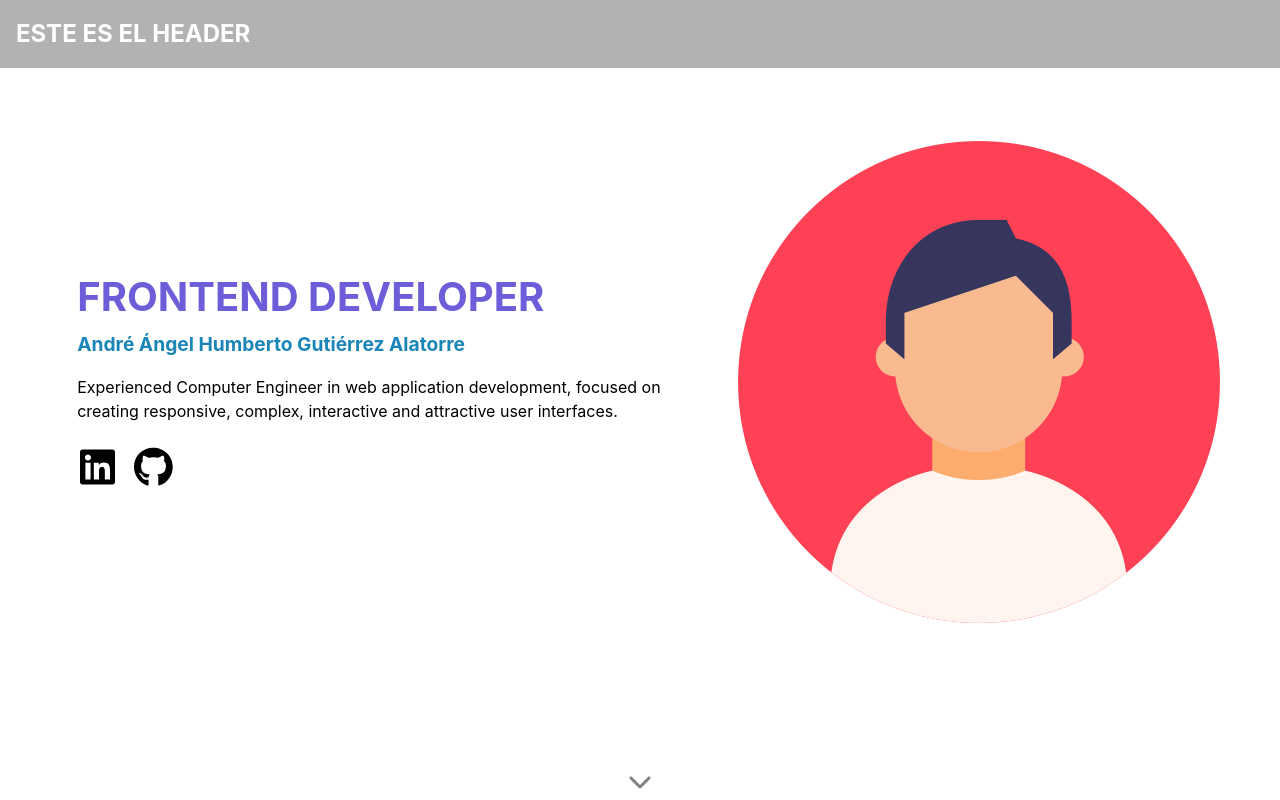
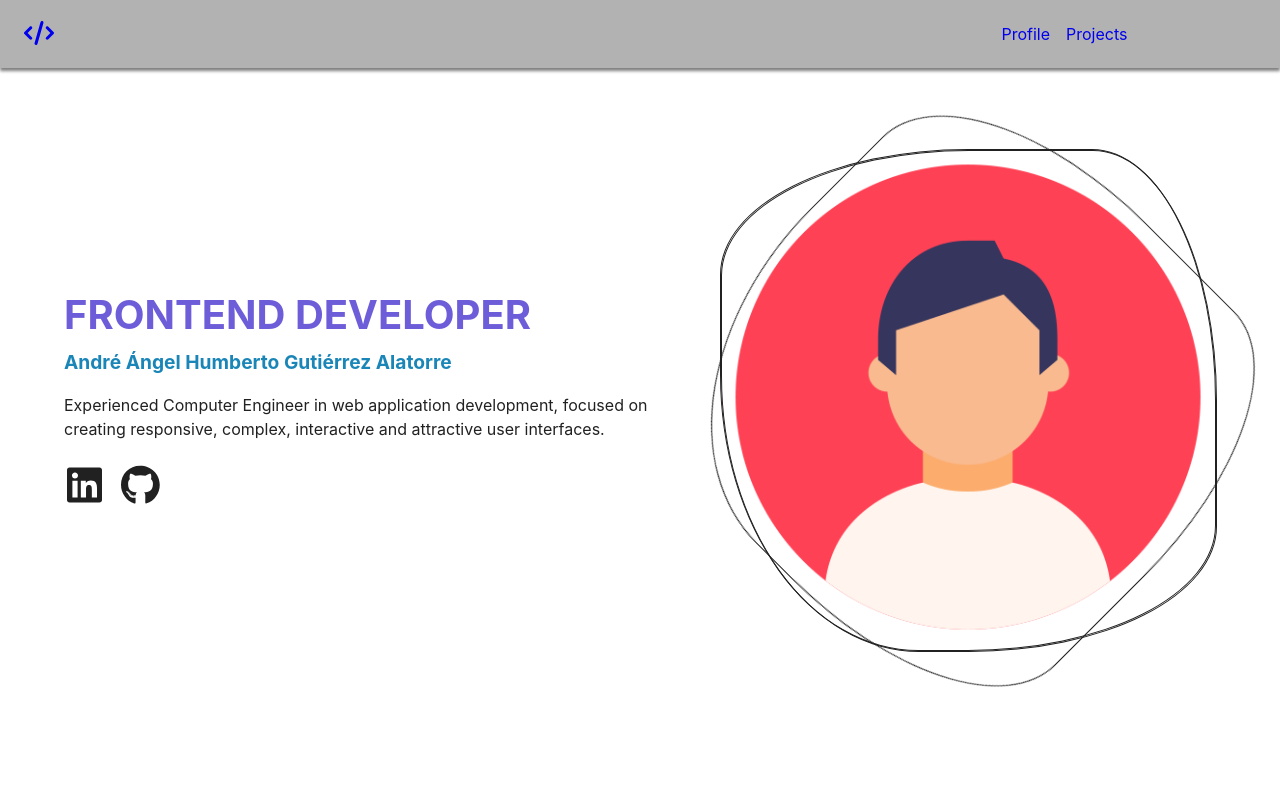
Before and after one commit to angelhumberto99/Portfolio, a Vue app: page / in a window 1280 px wide. Built offline with nearby package versions, Linux system fonts and the light colour scheme.

Commit message:
header sidebar and animations implemented

```diff
--- a/src/App.vue
+++ b/src/App.vue
@@ -1,35 +1,14 @@
 <script setup lang="ts">
   import Profile from "./components/Profile/Profile.vue"
   import Projects from "./components/Projects/Projects.vue"
+  import Header from "./components/Header/Header.vue"
 </script>
 
 <template>
-  <header>
-    <nav>
-      <h1>este es el header</h1>
-    </nav>
-  </header>
-  <Profile/>
-  <Projects/>
+  <Header/>
+  <Profile id="Profile"/>
+  <Projects id="Projects"/>
 </template>
 
 <style scoped>
-  header {
-    position: sticky;
-    height: 0;
-    z-index: 1;
-    top: 0;
-    /* mix-blend-mode: difference; */
-  }
-  h1 {
-    margin: 0;
-    padding: 0;
-    color: white;
-    text-transform: uppercase;
-    mix-blend-mode: difference;
-  }
-  nav {
-    padding: 1rem;
-    background-color: rgba(0, 0, 0, 0.3);
-  }
 </style>
--- /dev/null
+++ b/src/components/AnchorCover/AnchorCover.vue
@@ -0,0 +1,25 @@
+<script lang="ts">
+  export default {
+    name: "AnchorCover",
+    props: ["color", "animate", "delay"],
+    computed: {
+      rgbColor() {
+        const hexColor: string = this.color.replace("#", "")
+        const r = parseInt(hexColor.slice(0, 2), 16)
+        const g = parseInt(hexColor.slice(2, 4), 16)
+        const b = parseInt(hexColor.slice(4, 6), 16)
+        return `${r}, ${g}, ${b}`
+      }
+    }
+  }
+</script>
+
+<template>
+  <a :class="['circular-anchor', animate? 'show-me': 'hide-me']" :style="`--color: ${rgbColor}; --delay: ${delay}`">
+    <slot/>
+  </a>
+</template>
+
+<style scoped>
+  @import "./styles.module.scss";
+</style>
--- /dev/null
+++ b/src/components/AnchorCover/styles.module.scss
@@ -0,0 +1,47 @@
+.circular-anchor {
+  color: #212121;
+  font-size: 2.5rem;
+  width: 2.5rem;
+  height: 2.5rem;
+  text-align: center;
+  line-height: 2.5rem;
+  border-radius: 50%;
+  position: relative;
+  transition: color 0.2s ease-in-out;
+
+  &:hover {
+    color: rgb(var(--color));
+    &:before {
+      transform: scale(100);
+      background-color: rgba(var(--color), 0.3);
+      opacity: 1;
+    }
+  }
+
+  &::before {
+    background-color: rgba(var(--color), 0.3);
+    transition: transform .3s ease-in-out, opacity .3s ease-in-out;
+    position: absolute;
+    top: 50%;
+    left: 50%;
+    translate: -50% -50%;
+    z-index: -1;
+    content: "";
+    width: 100%;
+    height: 100%;
+    border-radius: 50%;
+    opacity: 0;
+    pointer-events: none;
+  }
+}
+
+.show-me {
+  transition: translate var(--delay) ease, opacity 1s ease;
+  translate: 0%;
+  opacity: 1;
+}
+
+.hide-me {
+  translate: -500%;
+  opacity: 0;
+}
--- /dev/null
+++ b/src/components/Header/Header.vue
@@ -0,0 +1,46 @@
+<script lang="ts">
+  export default {
+    name: "Header",
+    data() {
+      return {
+        hideMenu: true
+      }
+    },
+    methods: {
+      toggleMenu: function() {
+        this.hideMenu = !this.hideMenu
+      }
+    }
+  }
+</script>
+
+<template>
+  <header>
+    <nav>
+      <h1>
+        <template class="desktop">
+          <a href="#Profile">
+            <font-awesome-icon :icon="['fas', 'code']" />
+          </a>
+        </template>
+        <template class="mobile">
+          <button @click="toggleMenu" @blur="toggleMenu">
+            <font-awesome-icon :icon="['fas', 'bars']" />
+          </button>
+        </template>
+      </h1>
+      <ul :class="['menu', {hideMenu}]" >
+        <li>
+          <a href="#Profile">Profile</a>
+        </li>
+        <li>
+          <a href="#Projects">Projects</a>
+        </li>
+      </ul>
+    </nav>
+  </header>
+</template>
+
+<style scoped>
+  @import "./styles.module.scss";
+</style>
--- /dev/null
+++ b/src/components/Header/styles.module.scss
@@ -0,0 +1,114 @@
+header {
+  position: sticky;
+  height: 0;
+  z-index: 1;
+  top: 0;
+}
+h1 {
+  margin: 0;
+  padding: 0;
+  color: white;
+  text-transform: uppercase;
+  cursor: pointer;
+  transition: all 0.3s ease;
+  &:hover {
+    filter: drop-shadow(3px 3px 3px rgba(0, 0, 0, 0.5));
+  }
+}
+nav {
+  display: flex;
+  justify-content: space-between;
+  padding: 1rem 1.5rem;
+  background-color: rgb(0, 0, 0, .3);
+  box-shadow: 0 3px 3px rgba(0, 0, 0, 0.5);
+}
+
+a {
+  padding: 0;
+  margin: 0;
+  text-decoration: none;
+  &:active {
+    color: rgba(255, 255, 255, 0.3);
+  }
+  &:visited {
+    color: white;
+  }
+}
+
+.desktop {
+  display: block;
+}
+
+.mobile {
+  display: none;
+  button {
+    border: none;
+    background-color: transparent;
+    padding: 0;
+    margin: 0;
+    font-size: 1.5rem;
+    color: white;
+    cursor: pointer;
+  }
+}
+
+.menu {
+  display: flex;
+  gap: 1rem;
+  padding: 0;
+  margin: 0;
+  line-height: 36px;
+  list-style: none;
+}
+
+.hideMenu {
+  translate: -102%;
+}
+
+@media (width < 768px) {
+  .menu {
+    transition: translate .3s ease;
+    flex-direction: column;
+    position: fixed;
+    inset: 0;
+    width: 50%;
+    background-color: white;
+    z-index: -1;
+    box-shadow: 3px 0 3px rgba(0, 0, 0, 0.3);
+    padding-top: 5rem;
+    gap: .5rem;
+    li {
+      padding: 0 .5rem;
+
+      display: inline-flex;
+    }
+    a {
+      width: 100%;
+      border-radius: 5px;
+      padding: 0 1rem;
+      color: #212121;
+      transition: color .3s ease, background-color .3s ease;
+
+      &:hover {
+        color: white;
+        font-weight: 500;
+        background-color: #6e5dd8;
+      }
+    }
+  }
+  .desktop {
+    display: none;
+  }
+  .mobile {
+    display: block;
+  }
+}
+
+@media (height < 768px) {
+  nav {
+    padding: .5rem 1rem;
+  }
+  .menu {
+    padding-top: 4rem;
+  }
+}
--- a/src/components/Profile/Profile.vue
+++ b/src/components/Profile/Profile.vue
@@ -1,5 +1,6 @@
 <script lang="ts">
   import { GlassCard, SnapObservable } from '../Containers';
+  import AnchorCover from '../AnchorCover/AnchorCover.vue';
   export default {
     name: "Profile",
     data() {
@@ -10,40 +11,42 @@
     },
     components: {
       GlassCard,
-      SnapObservable
+      SnapObservable,
+      AnchorCover
     }
   }
 </script>
 
 <template>
-  <SnapObservable @observable="observe" class="wallpaper">
+  <SnapObservable @observable="observe">
     <section class="container">
       <section class="data-container">
-        <header>
+        <header :class="show?'show':'hide'" style="--delay: .8s">
           <h1>FRONTEND DEVELOPER</h1>
           <h4>André Ángel Humberto Gutiérrez Alatorre</h4>
         </header>
-        <p>
+        <p :class="show?'show':'hide'" style="--delay: 1s">
           Experienced Computer Engineer in web application development,
           focused on creating responsive, complex, interactive
           and attractive user interfaces.
         </p>
         <footer class="links-footer">
-          <a class="circular-anchor" href="https://www.linkedin.com/in/andr%C3%A9-%C3%A1ngel-humberto-guti%C3%A9rrez-alatorre-014224240/" target="_blank">
+          <AnchorCover color="#1da1f2" :animate="show" delay=".5s"
+            href="https://www.linkedin.com/in/andr%C3%A9-%C3%A1ngel-humberto-guti%C3%A9rrez-alatorre-014224240/" target="_blank">
             <font-awesome-icon :icon="['fab', 'linkedin']" />
-          </a>
-          <a class="circular-anchor" href="https://github.com/angelhumberto99" target="_blank">
+          </AnchorCover>
+          <AnchorCover color="#6e5dd8" :animate="show" delay="1s"
+            href="https://github.com/angelhumberto99" target="_blank">
             <font-awesome-icon :icon="['fab', 'github']" />
-          </a>
+          </AnchorCover>
         </footer>
       </section>
-      <section class="image-container">
-        <img src="../../assets/profile-placeholder.png" alt="profile image"/>
+      <section :class="['image-container', show? 'img-show': 'img-hide']">
+        <div class="blob">
+          <img src="../../assets/profile-placeholder.png" alt="profile image"/>
+        </div>
       </section>
     </section>
-    <footer class="profile-footer">
-      <font-awesome-icon :icon="['fas', 'chevron-down']" />
-    </footer>
   </SnapObservable>
 </template>
 
--- a/src/components/Profile/styles.module.scss
+++ b/src/components/Profile/styles.module.scss
@@ -1,22 +1,3 @@
-.wallpaper {
-    // --s: 222px; /* control the size */
-    // --c1: #7f727b;
-    // --c2: #d6b4c2;
-    // --c3: #baa0ab;
-
-    // --_g: var(--c1) 10%,var(--c2) 10.5% 19%,#0000 19.5% 80.5%,var(--c2) 81% 89.5%,var(--c3) 90%;
-    // --_c: from -90deg at 37.5% 50%,#0000 75%;
-    // --_l1: linear-gradient(145deg,var(--_g));
-    // --_l2: linear-gradient( 35deg,var(--_g));
-    // background:
-    //   var(--_l1), var(--_l1) calc(var(--s)/2) var(--s),
-    //   var(--_l2), var(--_l2) calc(var(--s)/2) var(--s),
-    //   conic-gradient(var(--_c),var(--c1) 0) calc(var(--s)/8) 0,
-    //   conic-gradient(var(--_c),var(--c3) 0) calc(var(--s)/2) 0,
-    //   linear-gradient(90deg,var(--c3) 38%,var(--c1) 0 50%,var(--c3) 0 62%,var(--c1) 0);
-    // background-size: var(--s) calc(2*var(--s)/3);
-}
-
 .container {
   margin: auto;
   display: flex;
@@ -43,6 +24,7 @@
   p {
     max-width: 60ch;
     margin: 0 0 1.5rem 0;
+    color: #212121;
   }
 }
 
@@ -50,8 +32,63 @@
   display: flex;
   align-items: center;
   justify-content: center;
+  margin: 2rem;
   img {
     width: 100%;
+  }
+}
+
+@mixin initial-blob {
+  border-top-left-radius: 50% 25%;
+  border-top-right-radius: 25% 50%;
+  border-bottom-left-radius: 40% 55%;
+  border-bottom-right-radius: 50% 25%;
+}
+
+@mixin initial-pseudo-blob {
+  content: "";
+  position: absolute;
+  border: 1px solid #212121;
+  width: 100%;
+  height: 100%;
+  inset: 0;
+  z-index: -1;
+}
+
+.blob {
+  position: relative;
+  animation: blob-rotation 5s linear infinite;
+  border: 1px solid #212121;
+  &::after {
+    @include initial-pseudo-blob();
+    --initial-rotation: 90deg;
+    animation: rotation 20s linear infinite reverse, blob-rotation 5s linear infinite;
+    rotate: var(--initial-rotation);
+  }
+  &::before {
+    @include initial-pseudo-blob();
+    --initial-rotation: -45deg;
+    animation: rotation 20s linear infinite, blob-rotation 5s linear infinite;
+    rotate: var(--initial-rotation);
+  }
+}
+
+@keyframes blob-rotation {
+  0% {
+    @include initial-blob();
+  } 50% {
+    border-top-left-radius: 52% 35%;
+    border-top-right-radius: 15% 30%;
+    border-bottom-left-radius: 80% 35%;
+    border-bottom-right-radius: 20% 25%;
+  } 100% {
+    @include initial-blob();
+  }
+}
+
+@keyframes rotation {
+  to {
+    rotate: calc(var(--initial-rotation) + 360deg);
   }
 }
 
@@ -84,9 +121,9 @@
 }
 
 .show {
-  transition: opacity 1s, translate 1s ease;
-  transition-delay: var(--delay, 0s);
-  opacity: 1;
+  transition: opacity var(--delay), translate var(--delay) ease;
+  opacity: 1!important;
+  translate: 0;
 }
 
 .hide {
@@ -94,70 +131,18 @@
   translate: -100%;
 }
 
-.profile-footer {
-  font-size: 1.5rem;
-  color: rgba(0, 0, 0, 0.5);
-  cursor: pointer;
-  transition: transform .3s ease-in-out;
-  display: absolute;
-  bottom: 2rem;
-  &:hover {
-    transform: scale(1.5);
-  }
-}
-
-// link for footer
 .links-footer {
   display: flex;
   gap: 1rem;
 }
 
-.circular-anchor {
-  color: black;
-  font-size: 2.5rem;
-  width: 2.5rem;
-  height: 2.5rem;
-  text-align: center;
-  line-height: 2.5rem;
-  border-radius: 50%;
-  position: relative;
-  transition: color 0.2s ease-in-out;
+.img-show {
+  transition: opacity 1s, translate 1s ease;
+  translate: 0;
+  opacity: 1;
+}
 
-  &:nth-child(1):hover {
-    color: #0e76a8;
-    &:after {
-      transform: scale(100);
-      background-color: rgba(14, 119, 168, 0.3);
-      opacity: 1;
-    }
-  }
-  &:nth-child(2):hover {
-    color: #6E5DD8;
-    &:after {
-      transform: scale(100);
-      background-color: rgba(109, 93, 216, 0.3);
-      opacity: 1;
-    }
-  }
-
-  &:nth-child(1)::after {
-    background-color: rgba(14, 119, 168, 0.3);
-  }
-  &:nth-child(2)::after {
-    background-color: rgba(109, 93, 216, 0.3);
-  }
-
-  &:after {
-    transition: transform .3s ease-in-out, opacity .3s ease-in-out;
-    position: absolute;
-    top: 50%;
-    left: 50%;
-    translate: -50% -50%;
-    z-index: -1;
-    content: "";
-    width: 100%;
-    height: 100%;
-    border-radius: 50%;
-    opacity: 0;
-  }
+.img-hide {
+  translate: 100%;
+  opacity: 0;
 }
--- a/src/main.ts
+++ b/src/main.ts
@@ -5,9 +5,9 @@ import App from './App.vue'
 import { library } from '@fortawesome/fontawesome-svg-core'
 import { FontAwesomeIcon } from '@fortawesome/vue-fontawesome'
 import { faGithub, faLinkedin } from '@fortawesome/free-brands-svg-icons'
-import { faChevronDown } from '@fortawesome/free-solid-svg-icons'
+import { faCode, faBars } from '@fortawesome/free-solid-svg-icons'
 
-library.add(faGithub, faLinkedin, faChevronDown)
+library.add(faGithub, faLinkedin, faCode, faBars)
 
 createApp(App)
 .component('font-awesome-icon', FontAwesomeIcon)
--- a/src/style.css
+++ b/src/style.css
@@ -4,6 +4,7 @@
   font-weight: 400;
 
   scroll-behavior: smooth;
+  background-color: white;
 
   margin: 0;
   padding: 0;
```
Also changed, not shown: src/components/Projects/styles.module.scss (+1 -10 lines).
